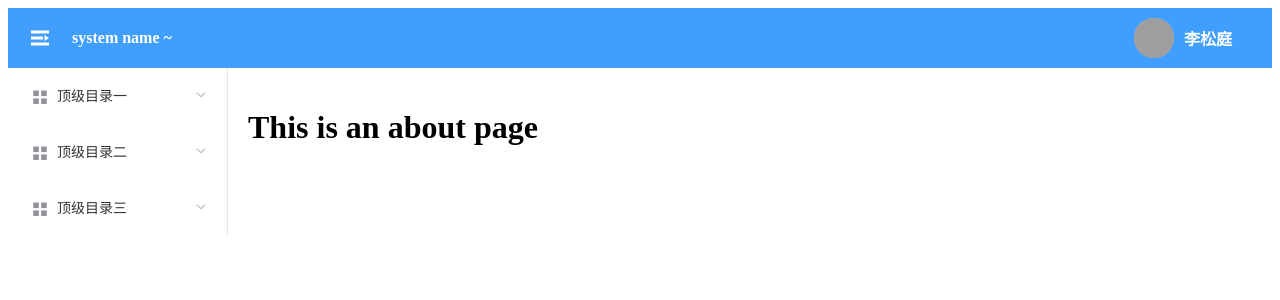
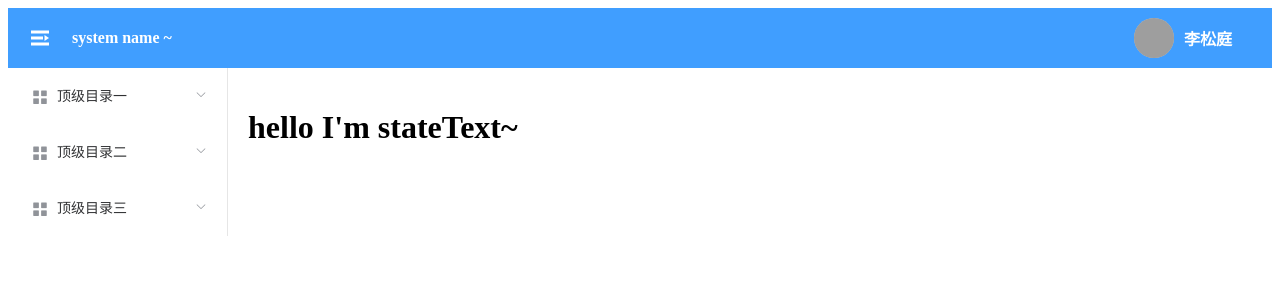
Before and after one commit to lisongting95/lst-management, a Vue app: page /#/about in a window 1280 px wide. Shown: the top 300 px of the page. Built offline with nearby package versions, Linux system fonts and the light colour scheme; grey boxes are pictures that could not be loaded.

Commit message:
try vuex

```diff
--- a/src/store/index.js
+++ b/src/store/index.js
@@ -1,7 +1,9 @@
 import { createStore } from "vuex";
 
 export default createStore({
-  state: {},
+  state: {
+    stateText: "hello I'm stateText~",
+  },
   mutations: {},
   actions: {},
   modules: {},
--- a/src/views/About.vue
+++ b/src/views/About.vue
@@ -1,10 +1,19 @@
 <template>
   <div class="about">
-    <h1>This is an about page</h1>
+    <h1>{{stateText}}</h1>
   </div>
 </template>
+<script>
+export default {
+  computed: {
+    stateText() {
+      return this.$store.state.stateText;
+    },
+  },
+};
+</script>
 <style lang="scss" scoped>
-.about{
+.about {
   padding: 20px;
 }
 </style>
```
